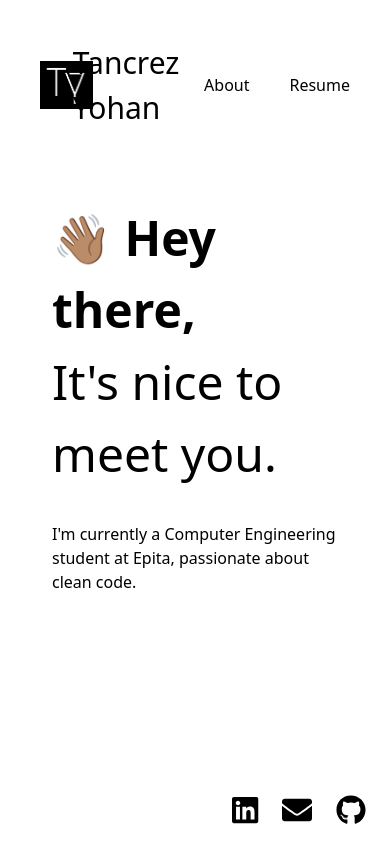
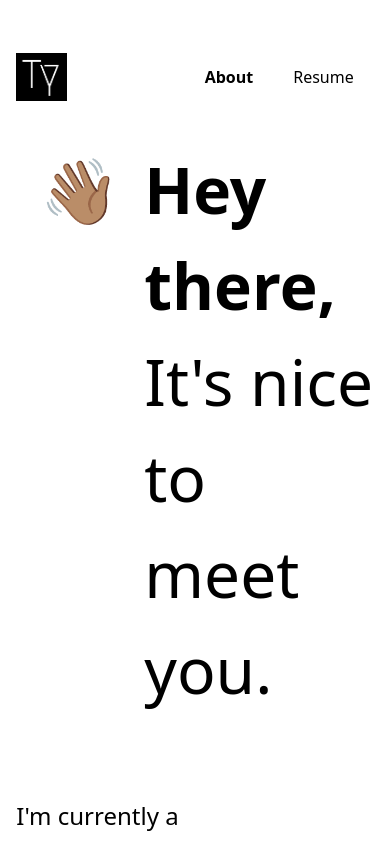
Before and after one commit to YohanTz/personal-website, a React (Create React App) app: page / in a window 390 px wide. Shown: the top 842 px of the page. Built offline with nearby package versions, Linux system fonts and the light colour scheme.

Commit message:
Handled some behaviours for iPhone, still things to do

```diff
--- a/src/App.js
+++ b/src/App.js
@@ -7,15 +7,15 @@ import Resume from './Views/Resume';
 
 const App = () => {
   return (
-    <div>
+    <div className="relative min-h-screen pb-3">
       <Router>
         <Header />
-        <div className="p-10">
+        <div className="w-11/12 m-auto">
           <Switch>
             <Route exact path="/">
               <About />
             </Route>
-            <Route exact path="/resume">
+            <Route path="/resume">
               <Resume />
             </Route>
           </Switch>
--- a/src/Components/Footer.js
+++ b/src/Components/Footer.js
@@ -6,7 +6,7 @@ import { FontAwesomeIcon } from '@fortawesome/react-fontawesome';
 
 const Footer = () => {
     return (
-        <footer className="flex-right text-right text-xs p-3 absolute bottom-0 w-full">
+        <footer className="text-right mb-8 p-3 absolute bottom-0 w-full">
             <a href="https://www.linkedin.com/in/yohan-tancrez-1302aa163" className="text-3xl p-3 text-black no-underline">
                 <FontAwesomeIcon icon={faLinkedin} />
             </a>
--- a/src/Components/Header.js
+++ b/src/Components/Header.js
@@ -5,12 +5,12 @@ import { Link } from 'react-router-dom';
 
 const Header = () => {
     return (
-        <header className="pt-10 p-5 flex justify-between items-center">
+        <header className="w-11/12 mt-8 mb-5 m-auto flex justify-between items-center">
             <div className="flex justify-between items-center">
                 <Link to="/">
-                    <img className="img m-5" alt="Yohan tancrez logo" src={Logo} style={{ height: '3em' }} />
+                    <img className="img mr-8" alt="Yohan Tancrez logo" src={Logo} style={{ height: '3em' }} />
                 </Link>
-                <h3 >
+                <h3 className="invisible sm:visible md:visible lg:visible xl:visible">
                     Tancrez Yohan
                 </h3>
             </div>
--- a/src/Components/MainAnimation.js
+++ b/src/Components/MainAnimation.js
@@ -11,7 +11,7 @@ const MainAnimation = ({ children }) => {
     return (
         transitions.map(({ item, key, props }) =>
             item &&
-            <animated.div key={key} style={props}>
+            <animated.div className="" key={key} style={props}>
                 {children}
             </animated.div>
         )
--- a/src/Components/Navigation.js
+++ b/src/Components/Navigation.js
@@ -1,22 +1,25 @@
 import React from 'react';
-import { Link } from 'react-router-dom';
+import { NavLink } from 'react-router-dom';
 
 const Navigation = () => {
     return (
         <nav className="flex">
-            <Link
+            <NavLink
+                exact
                 to="/"
-                className="text-black no-underline m-5"
+                className="text-black no-underline m-5 hover:text-black"
+                activeClassName="font-bold"
             >
                 About
-            </Link>
+            </NavLink>
 
-            <Link
+            <NavLink
                 to="/resume"
-                className="text-black no-underline m-5"
+                className="text-black no-underline m-5 hover:text-black"
+                activeClassName="font-bold"
             >
                 Resume
-            </Link>
+            </NavLink>
         </nav>
     )
 }
--- a/src/Views/About.js
+++ b/src/Views/About.js
@@ -3,20 +3,30 @@ import MainAnimation from '../Components/MainAnimation';
 
 const Home = () => {
     return (
-        <div className="p-3">
-            <MainAnimation>
-                <h1 className="font-bold">
-                    <span role="img" aria-label="Waving Hand">👋🏽 </span>
-                    Hey there,
+        <MainAnimation>
+            <div className="mb-20 flex">
+                <div className="px-6">
+                    <h1 className="font-bold">
+                        <span role="img" aria-label="Waving Hand">👋🏽</span>
                     </h1>
-                <h1>It's nice to meet you.</h1>
-
-                <p className="my-8">
+                </div>
+                <div className="">
+                    <h1 className="font-bold">
+                        Hey there,
+                    </h1>
+                    <h1>
+                        It's nice to meet you.
+                    </h1>
+                </div>
+            </div>
+            <div className="w-1/2">
+                <p className="my-8 text-2xl">
                     I'm currently a Computer Engineering student at Epita,
                     passionate about clean code.
                 </p>
-            </MainAnimation>
-        </div>
+            </div>
+
+        </MainAnimation>
     )
 }
 
--- a/src/Views/Resume.js
+++ b/src/Views/Resume.js
@@ -3,14 +3,12 @@ import MainAnimation from '../Components/MainAnimation';
 
 const Resume = () => {
     return (
-        <div className="p-3">
-            <MainAnimation>
-                <h1 className="font-bold">
-                    <span role="img" aria-label="Grimacing Face">😬 </span>
+        <MainAnimation>
+            <h1 className="font-bold">
+                <span role="img" aria-label="Grimacing Face">😬 </span>
                     My resume is coming...
                     </h1>
-            </MainAnimation>
-        </div>
+        </MainAnimation>
     )
 }
 
--- a/src/index.css
+++ b/src/index.css
@@ -1,7 +1,7 @@
 @tailwind base;
 
 h1 {
-    @apply text-5xl;
+    @apply text-6xl;
   }
   h2 {
     @apply text-4xl;
```
